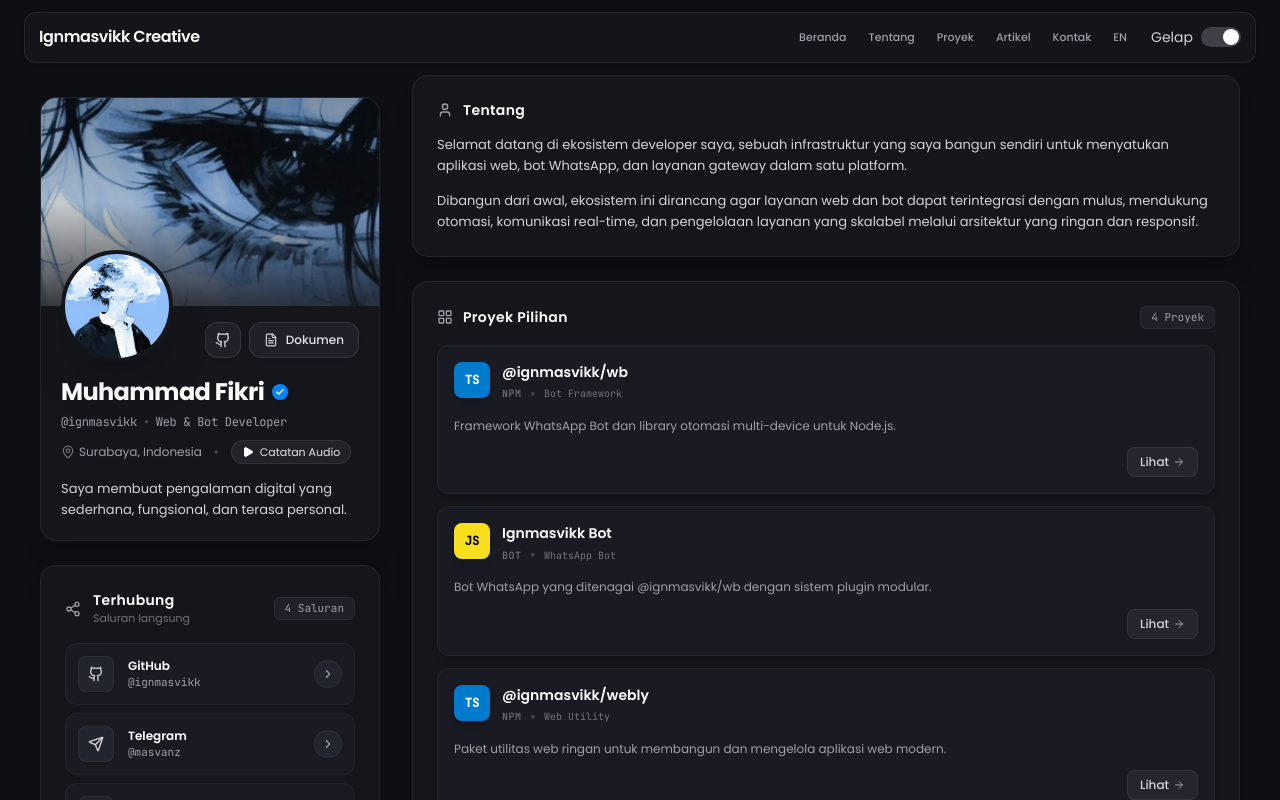
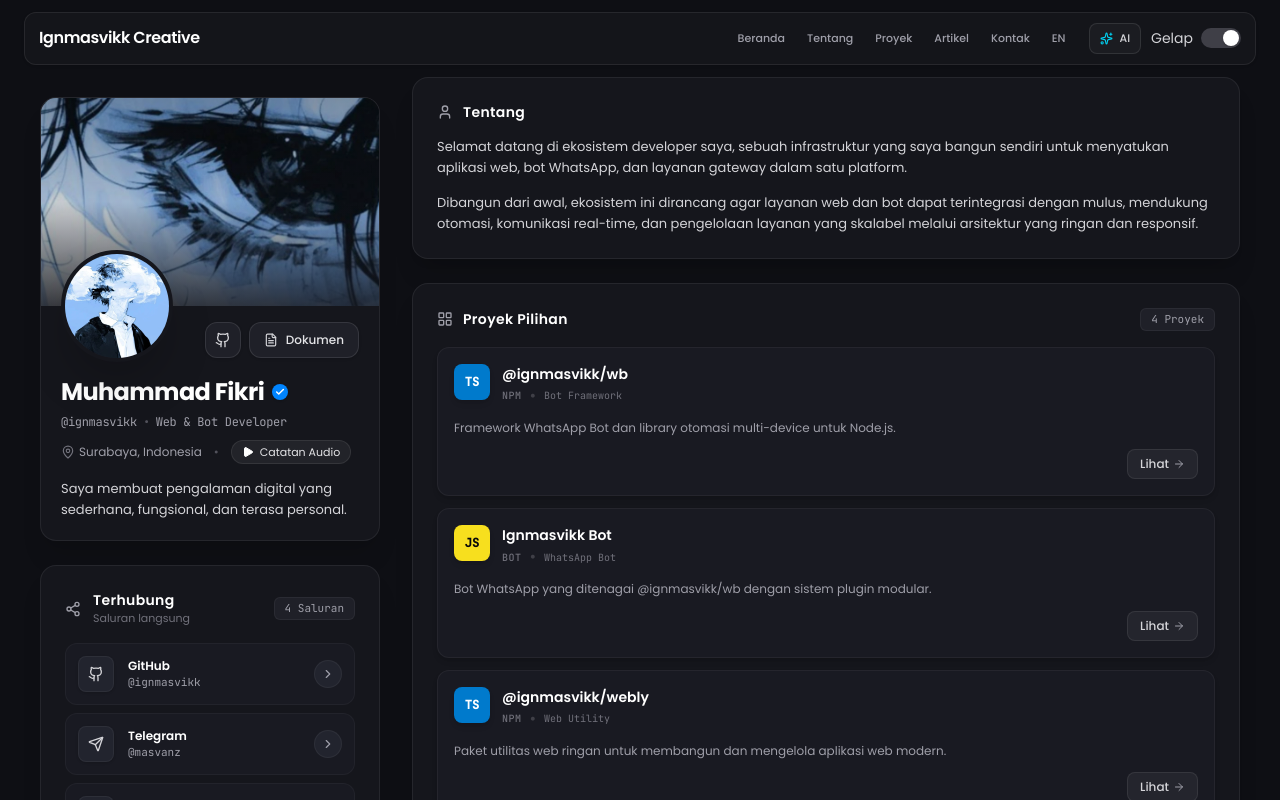
Before and after one commit to about-vann/my-portofolio, a React (Vite) app: page / in a window 1280 px wide. Shown: the top 800 px of the page. Built offline with nearby package versions, Linux system fonts and the light colour scheme; a web font is replaced by a local one.

Commit message:
feat: add Luciláa AI entry to navigation

```diff
--- a/src/components/Navbar.tsx
+++ b/src/components/Navbar.tsx
@@ -1,19 +1,17 @@
 import React, { useState, useEffect, useRef } from 'react';
 import { motion, AnimatePresence } from 'motion/react';
-import { MoreHorizontal, UserRound, LayoutGrid, MessageCircle, Newspaper, Home, Languages } from 'lucide-react';
+import { MoreHorizontal, UserRound, LayoutGrid, MessageCircle, Newspaper, Home, Languages, Sparkles } from 'lucide-react';
 import { ThemeAccent, Language, ColorMode } from '../types';
 import { PERSONAL_INFO } from '../data/portfolioData';
 
-interface NavbarProps { accent: ThemeAccent; setAccent: (accent: ThemeAccent) => void; lang: Language; setLang: (lang: Language) => void; colorMode: ColorMode; setColorMode: (mode: ColorMode) => void; onDownloadCv?: () => void; }
+interface NavbarProps { accent: ThemeAccent; setAccent: (accent: ThemeAccent) => void; lang: Language; setLang: (lang: Language) => void; colorMode: ColorMode; setColorMode: (mode: ColorMode) => void; onDownloadCv?: () => void; onOpenAi?: () => void; }
 
-export const Navbar: React.FC<NavbarProps> = ({ lang, setLang, colorMode, setColorMode }) => {
+export const Navbar: React.FC<NavbarProps> = ({ lang, setLang, colorMode, setColorMode, onOpenAi }) => {
   const [menuOpen, setMenuOpen] = useState(false);
   const menuRef = useRef<HTMLDivElement>(null);
   const isDark = colorMode === 'dark';
   const id = lang === 'id';
 
-  // Keep the theme control local to the navbar and make sure the state setter
-  // is actually received from App. This fixes the desktop/mobile toggle.
   const toggleTheme = (event?: React.MouseEvent<HTMLButtonElement>) => {
     event?.stopPropagation();
     setColorMode(isDark ? 'light' : 'dark');
@@ -49,31 +47,29 @@ export const Navbar: React.FC<NavbarProps> = ({ lang, setLang, colorMode, setCol
         <div className="flex items-center gap-2.5 relative" ref={menuRef}>
           <nav className="hidden md:flex items-center gap-0.5 mr-1" aria-label={id ? 'Navigasi utama' : 'Main navigation'}>
             {menuItems.map(({ id: target, label }) => (
-              <button key={target} type="button" onClick={() => goTo(target)} className="nav-top-link px-2.5 py-1.5 rounded-lg text-[11px] font-medium text-zinc-400 hover:text-white hover:bg-white/5 light-muted light-hover-dark light-hover-bg transition-colors cursor-pointer">
-                {label}
-              </button>
+              <button key={target} type="button" onClick={() => goTo(target)} className="nav-top-link px-2.5 py-1.5 rounded-lg text-[11px] font-medium text-zinc-400 hover:text-white hover:bg-white/5 light-muted light-hover-dark light-hover-bg transition-colors cursor-pointer">{label}</button>
             ))}
-            <button type="button" onClick={toggleLanguage} className="nav-top-link px-2.5 py-1.5 rounded-lg text-[11px] font-medium text-zinc-400 hover:text-white hover:bg-white/5 light-muted light-hover-dark light-hover-bg transition-colors cursor-pointer" aria-label={id ? 'Ganti bahasa' : 'Change language'}>
-              {id ? 'EN' : 'ID'}
-            </button>
+            <button type="button" onClick={toggleLanguage} className="nav-top-link px-2.5 py-1.5 rounded-lg text-[11px] font-medium text-zinc-400 hover:text-white hover:bg-white/5 light-muted light-hover-dark light-hover-bg transition-colors cursor-pointer">{id ? 'EN' : 'ID'}</button>
           </nav>
 
-          <button type="button" onClick={toggleTheme} className="relative z-10 flex items-center gap-2 text-xs font-medium text-zinc-300 light-muted hover:text-white light-hover-dark cursor-pointer select-none transition-colors touch-manipulation" aria-label={id ? 'Ganti tema terang dan gelap' : 'Toggle light and dark theme'}>
-            <span className="text-xs sm:text-sm font-normal pointer-events-none">{isDark ? (id ? 'Gelap' : 'Dark') : (id ? 'Terang' : 'Light')}</span>
-            <span className={`w-10 h-5 rounded-full p-0.5 transition-colors duration-200 ease-in-out relative flex items-center pointer-events-none ${isDark ? 'bg-zinc-700' : 'bg-zinc-300'}`}>
-              <span className={`w-4 h-4 rounded-full bg-white shadow-sm transition-transform duration-200 ease-in-out ${isDark ? 'translate-x-5' : 'translate-x-0'}`} />
-            </span>
+          <button type="button" onClick={onOpenAi} className="group inline-flex items-center gap-1.5 rounded-lg border border-white/10 bg-white/[0.03] px-2.5 py-1.5 text-[11px] font-medium text-zinc-300 transition hover:border-white/20 hover:bg-white/[0.07] hover:text-white" aria-label={id ? 'Buka Luciláa AI' : 'Open Luciláa AI'}>
+            <Sparkles size={13} className="text-cyan-400 transition-transform group-hover:rotate-12" />
+            <span className="hidden sm:inline">AI</span>
           </button>
 
-          <button type="button" onClick={() => setMenuOpen(!menuOpen)} className="md:hidden p-1.5 rounded-lg text-zinc-300 hover:text-white hover:bg-white/10 light-hover-bg transition-colors cursor-pointer" aria-label={id ? 'Buka navigasi website' : 'Open website navigation'}>
-            <MoreHorizontal className="w-5 h-5" />
+          <button type="button" onClick={toggleTheme} className="relative z-10 flex items-center gap-2 text-xs font-medium text-zinc-300 light-muted hover:text-white light-hover-dark cursor-pointer select-none transition-colors touch-manipulation">
+            <span className="text-xs sm:text-sm font-normal pointer-events-none">{isDark ? (id ? 'Gelap' : 'Dark') : (id ? 'Terang' : 'Light')}</span>
+            <span className={`w-10 h-5 rounded-full p-0.5 transition-colors duration-200 ease-in-out relative flex items-center pointer-events-none ${isDark ? 'bg-zinc-700' : 'bg-zinc-300'}`}><span className={`w-4 h-4 rounded-full bg-white shadow-sm transition-transform duration-200 ease-in-out ${isDark ? 'translate-x-5' : 'translate-x-0'}`} /></span>
           </button>
+
+          <button type="button" onClick={() => setMenuOpen(!menuOpen)} className="md:hidden p-1.5 rounded-lg text-zinc-300 hover:text-white hover:bg-white/10 light-hover-bg transition-colors cursor-pointer" aria-label={id ? 'Buka navigasi website' : 'Open website navigation'}><MoreHorizontal className="w-5 h-5" /></button>
 
           <AnimatePresence>
             {menuOpen && <motion.div initial={{ opacity: 0, scale: 0.95, y: 8 }} animate={{ opacity: 1, scale: 1, y: 0 }} exit={{ opacity: 0, scale: 0.95, y: 8 }} transition={{ duration: 0.15 }} className="nav-dropdown absolute right-0 top-11 w-56 rounded-2xl border shadow-2xl p-2 z-50 overflow-hidden md:hidden">
               <div className="space-y-1">
                 {menuItems.map(({ id: target, label, icon: Icon }) => <button key={target} type="button" onClick={() => goTo(target)} className="nav-item w-full flex items-center gap-2.5 px-3 py-2.5 text-xs font-medium rounded-xl transition-colors text-left cursor-pointer"><Icon className="w-4 h-4 text-zinc-400" /><span>{label}</span></button>)}
                 <div className="nav-divider h-px my-1" />
+                <button type="button" onClick={onOpenAi} className="nav-item w-full flex items-center gap-2.5 px-3 py-2.5 text-xs font-medium rounded-xl transition-colors text-left cursor-pointer"><Sparkles className="w-4 h-4 text-cyan-400" /><span>{id ? 'Luciláa AI' : 'Luciláa AI'}</span></button>
                 <button type="button" onClick={toggleLanguage} className="nav-item w-full flex items-center justify-between gap-2.5 px-3 py-2.5 text-xs font-medium rounded-xl transition-colors text-left cursor-pointer"><div className="flex items-center gap-2.5"><Languages className="w-4 h-4 text-cyan-400" /><span>{id ? 'Bahasa Indonesia' : 'English'}</span></div><span className="text-[10px] text-zinc-500 font-mono">→ {id ? 'EN' : 'ID'}</span></button>
               </div>
             </motion.div>}
```
